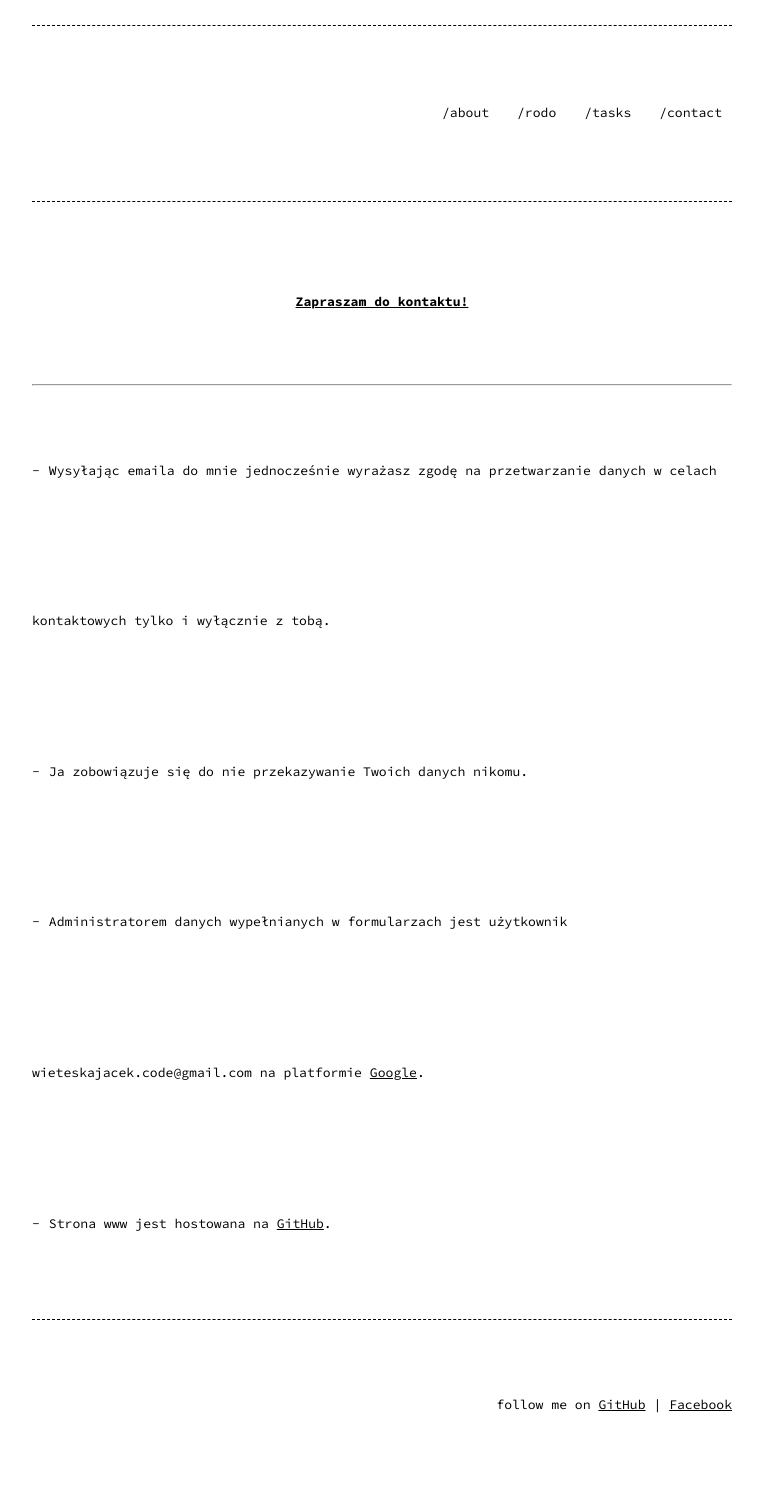
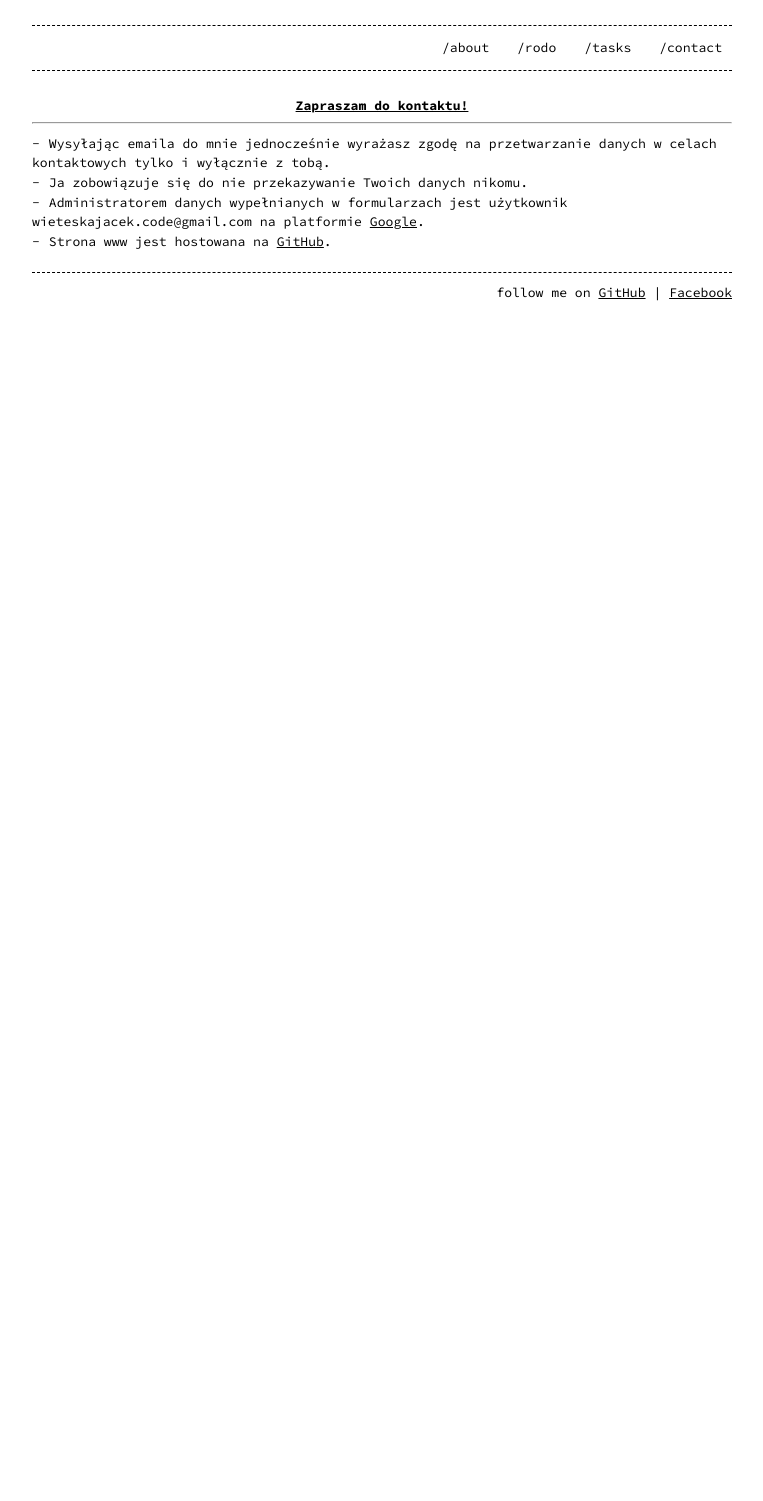
Before and after one commit to esccode/esccode.github.io, a Jekyll site: the page built from rodo.md, in a window 1280 px wide. Shown: the whole page, without its empty margins (258-1021 px from the left). Built offline with Jekyll 4.4.1, drawn with Linux system fonts in a browser that asks for light colours; after the commit the page ends 900 px from its top, so only the background shows below that.

Commit message:
Update base.scss

```diff
--- a/_sass/base.scss
+++ b/_sass/base.scss
@@ -7,7 +7,7 @@
 $base-font-family:     'Source Code Pro', monospace !default;
 $base-font-size:       13.1px !default;
 $mobile-font-size:     12px !default;
-$base-line-height:     11.5 !default;
+$base-line-height:     1.5 !default;
 $container-width:      99% !default;
 $container-max-width:  700px !default;
 
```
